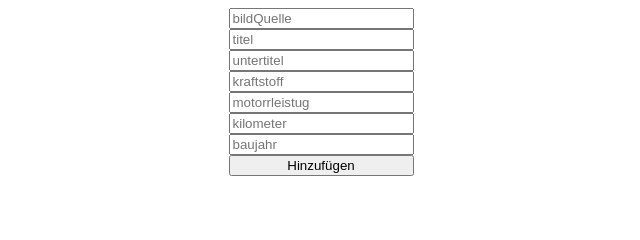
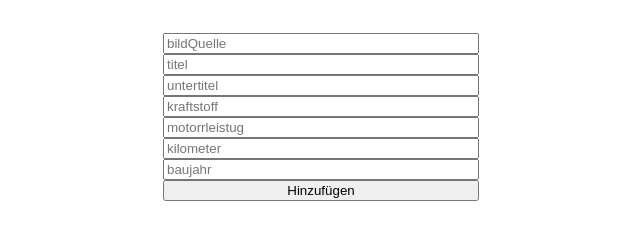
Before and after one commit to Alice-63/Car-Selling, a plain HTML site: page index.html in a window 1280 px wide. Shown: the whole page, without its empty margins (319-959 px from the left). Drawn offline with Linux system fonts and the light colour scheme.

Commit message:
Update style.css

```diff
--- a/style.css
+++ b/style.css
@@ -60,5 +60,6 @@ body
 {
  display: flex;
  flex-direction: column;
- ;
+ width: 25%;
+ margin-top: 25px;
 }
```
